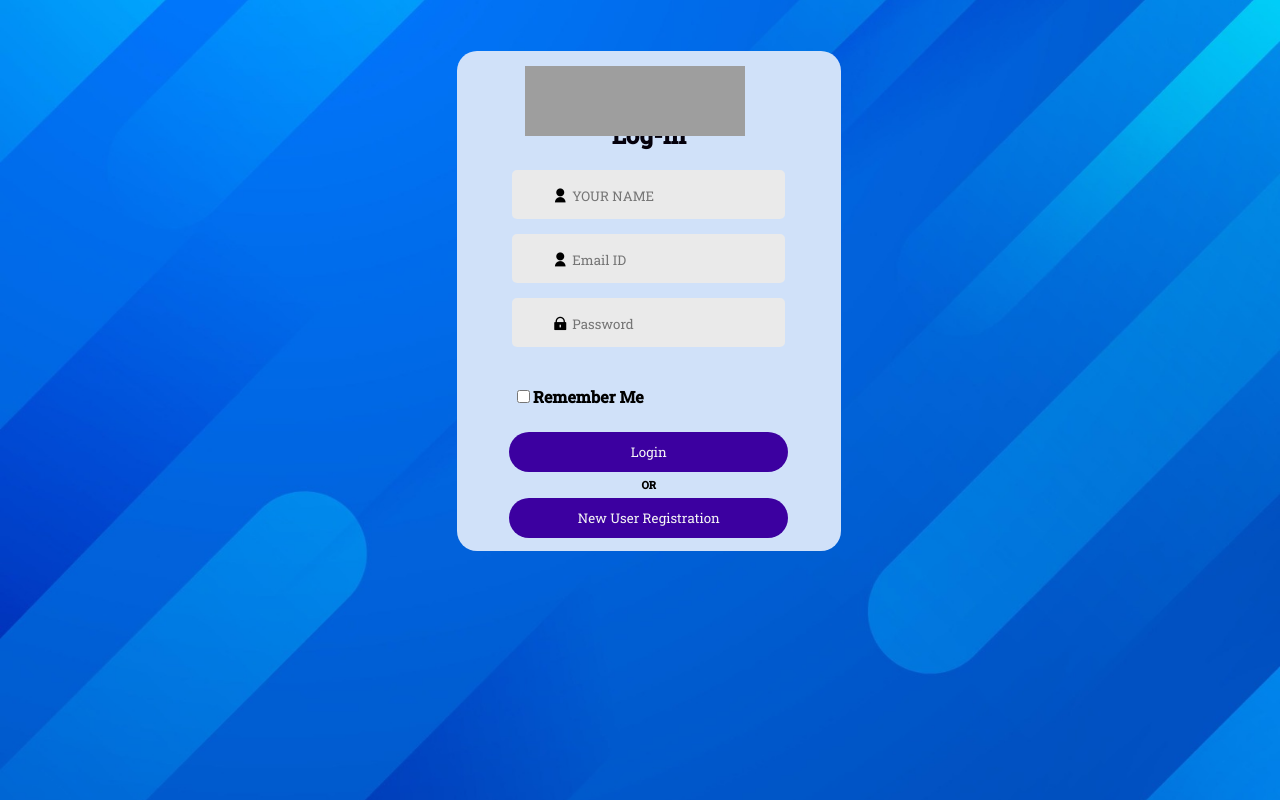
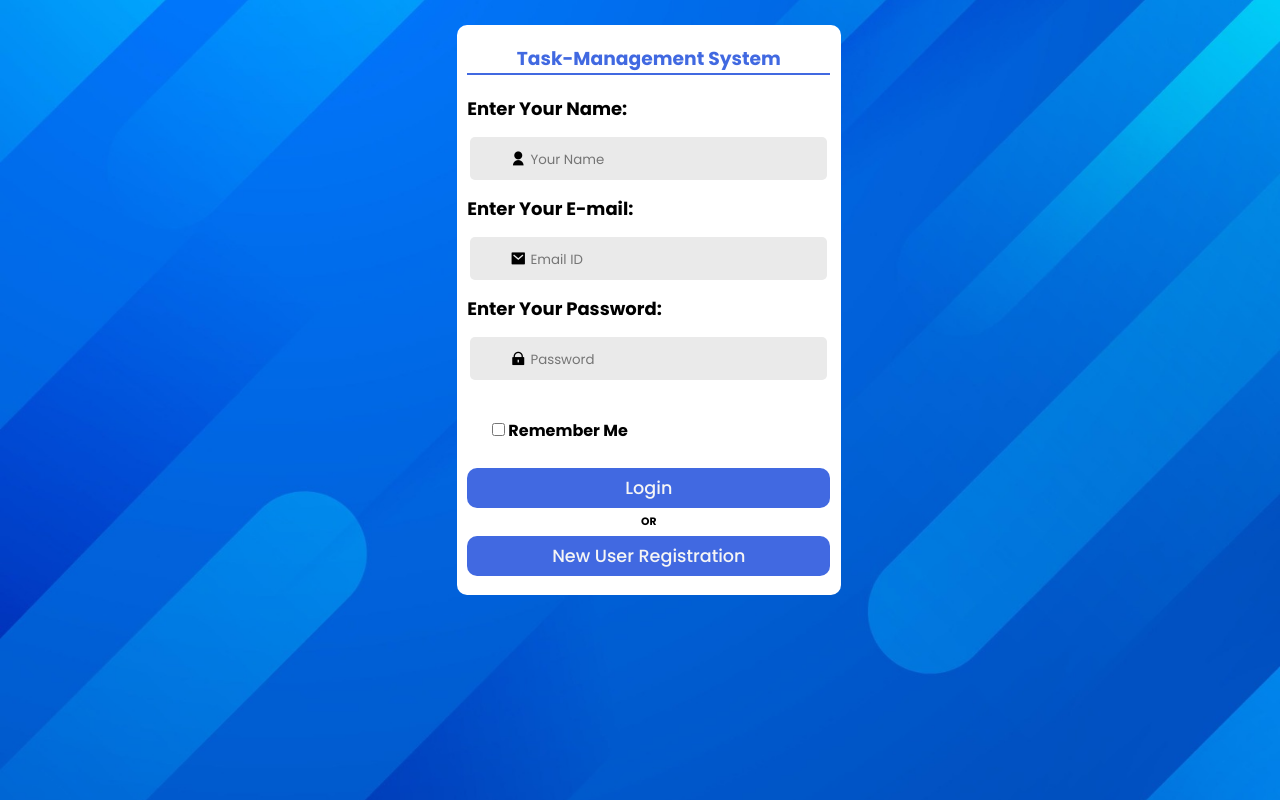
Before and after one commit to Racha-Niharika/to-do-management, a PHP site: page / in a window 1280 px wide. Run offline with PHP 8.4, Linux system fonts and the light colour scheme; some web fonts are replaced; grey boxes are pictures that could not be loaded.

Commit message:
Update index.php

```diff
--- a/index.php
+++ b/index.php
@@ -3,7 +3,7 @@ session_start();
 
 if (isset($_SESSION["username"])) {
     // Redirect to the homepage or another appropriate page
-    header("Location: adore.php");
+    header("Location: member.php");
     exit();
 }
 
@@ -32,11 +32,12 @@ if (isset($_SESSION["username"])) {
     <!-- <link rel="stylesheet" href="style.css"> -->
 </head>
 <style>
+          @import url('https://fonts.googleapis.com/css?family=Poppins:400,500,600,700&display=swap');
     * {
         margin: 0;
         padding: 0;
         box-sizing: border-box;
-        font-family: 'Roboto Slab', serif;
+        font-family: 'Poppins', sans-serif;
     }
 
     body {
@@ -50,6 +51,8 @@ if (isset($_SESSION["username"])) {
 
         position: relative;
         align-items: center;
+        height: 100%;
+        width: 100%;
 
 
 
@@ -71,14 +74,14 @@ if (isset($_SESSION["username"])) {
     #page-1 #container {
 
         position: absolute;
-        margin: 51px 4px;
+        margin: 25px 4px;
         padding: 20px 10px;
-        top: 7%;
+        top: 5%;
         right: 34%;
-        height: 500px;
+        height: 570px;
         width: 30%;
-        background-color: rgb(208, 225, 249);
-        border-radius: 20px;
+        background-color: #fff;
+        border-radius: 10px;
         display: flex;
         justify-content: center;
         align-items: center;
@@ -108,7 +111,7 @@ if (isset($_SESSION["username"])) {
     .form-box .input-field {
         background: #eaeaea;
         border-radius: 5px;
-        padding: 14px 40px;
+        padding: 9px 40px;
         margin: 15px 3px;
         cursor: pointer;
 
@@ -150,6 +153,8 @@ if (isset($_SESSION["username"])) {
 
 
 
+
+
     .input-field i {
         /* color: #999; */
 
@@ -175,6 +180,7 @@ if (isset($_SESSION["username"])) {
         color: inherit;
     }
 
+
     .btn-field {
         width: 100%;
         display: flex;
@@ -193,9 +199,11 @@ if (isset($_SESSION["username"])) {
         flex-basis: 100%;
         padding: 3px 3px;
         height: 40px;
-        background: #3c00a0;
+        background:royalblue;
         color: whitesmoke;
-        border-radius: 30px;
+        border-radius: 10px;
+        font-size: 1.1rem;
+        font-weight: 500;
         transition: 0.3s all ease;
 
 
@@ -244,9 +252,11 @@ if (isset($_SESSION["username"])) {
         flex-basis: 100%;
         padding: 3px 3px;
         height: 40px;
-        background: #3c00a0;
+        background:royalblue;
         color: whitesmoke;
-        border-radius: 30px;
+        border-radius: 10px;
+        font-size: 1.1rem;
+        font-weight: 500;
         transition: 0.3s all ease;
 
     }
@@ -322,26 +332,35 @@ if (isset($_SESSION["username"])) {
 
         <div id="container">
             <div class="form-box">
-                <img src="https://adoreearth.org/assets/images/ADORE.png" alt="" id="img1">
-                <h2 id="title">Log-in</h2>
+             <!-- <img src="https://adoreearth.org/assets/images/ADORE.png" alt="" id="img1"> -->
+                <h3 id="title" style="margin-bottom:20px ; border-bottom:2px solid royalblue; color:royalblue;">Task-Management System</h3>
                 <form action="login1.php" method="post">
+
+                <div class="form-container">
+
+
                     <div class="input-group">
+                    <h4 style="text-align:left ; font-size:18px;">Enter Your Name:</h4>
                         <div class="input-field" id="name">
+
                             <i class="ri-user-fill"></i>
-                            <input type="text" placeholder="YOUR NAME" id="name" name="name" required>
+                            <input type="text" placeholder="Your Name" id="name" name="name" required>
                         </div>
 
                     <div class="input-group">
+                    <h4 style="text-align:left ; font-size:18px;">Enter Your E-mail:</h4>
                         <div class="input-field" id="Email">
-                            <i class="ri-user-fill"></i>
+                        <i class="ri-mail-fill"></i>
                             <input type="email" placeholder="Email ID" id="username" name="username" required>
                         </div>
-
+                        <h4 style="text-align:left; font-size:18px;">Enter Your Password:</h4>
                         <div class="input-field" id="Password">
                             <i class="ri-lock-fill"></i>
                             <input type="password" placeholder="Password" id="password" name="password" required>
                         </div>
                     </div>
+                    </div>
+
                     <input type="checkbox" id="remember" name="remember"><label for="">Remember Me</label>
                     <div class="btn-field">
                         <!-- <button type="button" class="disable" id="signupBtn"><a href="sign-up.html" target="_blank">Sign-up</a></button> -->
```
